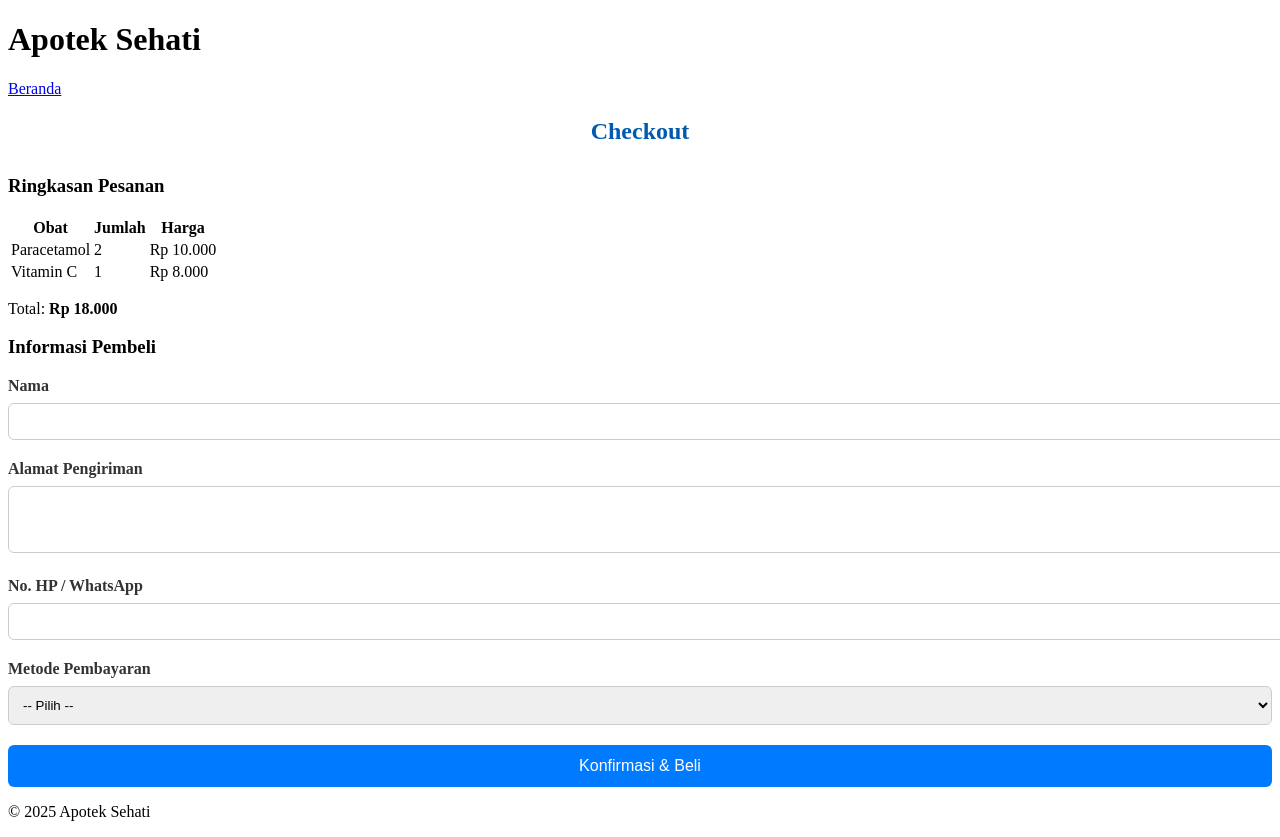
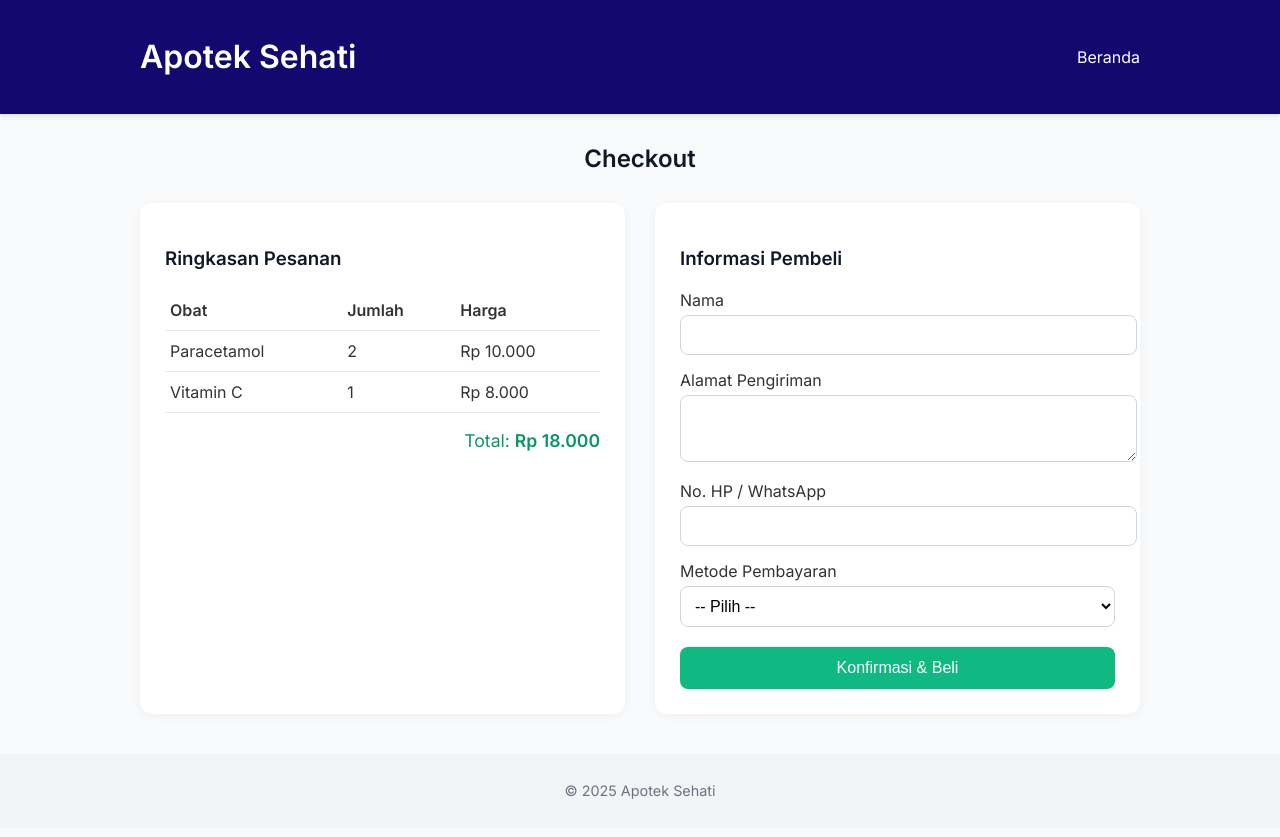
Before and after one commit to mahnafakmal/Apotik, a plain HTML site: page beli.html in a window 1280 px wide. Drawn offline with Linux system fonts and the light colour scheme.

Commit message:
Update beli.css
mengubah tampilan css beli

```diff
--- a/beli.css
+++ b/beli.css
@@ -1,67 +1,122 @@
-<style>
 body {
-      font-family: Arial, sans-serif;
-      background-color: #dceeff;
   margin: 0;
-      padding: 0;
+  font-family: 'Inter', sans-serif;
+  background-color: #f9fafb;
+  color: #333;
 }
-    .container {
-      max-width: 600px;
-      margin: 40px auto;
-      background-color: #ffffff;
-      padding: 30px;
-      border-radius: 12px;
-      box-shadow: 0 0 10px rgba(0,0,0,0.1);
+
+header {
+  background-color: #12086e;
+  padding: 1em 0;
+  color: white;
+  box-shadow: 0 2px 4px rgba(0,0,0,0.1);
 }
+
+.header-container {
+  max-width: 1000px;
+  margin: 0 auto;
+  display: flex;
+  justify-content: space-between;
+  align-items: center;
+  padding: 0 20px;
+}
+
+nav a {
+  color: white;
+  margin-left: 20px;
+  text-decoration: none;
+  font-weight: 500;
+}
+
+.main-container {
+  max-width: 1000px;
+  margin: 30px auto;
+  padding: 0 20px;
+}
+
 h2 {
   text-align: center;
-      color: #005baf;
   margin-bottom: 30px;
+  color: #111827;
 }
-    label {
+
+.checkout-grid {
+  display: grid;
+  grid-template-columns: 1fr 1fr;
+  gap: 30px;
+  flex-wrap: wrap;
+}
+
+.card {
+  background: white;
+  padding: 25px;
+  border-radius: 12px;
+  box-shadow: 0 2px 10px rgba(0,0,0,0.05);
+}
+
+.card h3 {
+  margin-bottom: 20px;
+  color: #0f172a;
+}
+
+table {
+  width: 100%;
+  border-collapse: collapse;
+  margin-bottom: 15px;
+}
+
+th, td {
+  padding: 10px 5px;
+  text-align: left;
+  border-bottom: 1px solid #e5e7eb;
+}
+
+.total {
+  font-size: 1.1em;
+  text-align: right;
+  color: #059669;
+}
+
+form label {
   display: block;
-      margin-bottom: 8px;
-      font-weight: bold;
-      color: #333;
+  margin-top: 15px;
+  margin-bottom: 5px;
+  font-weight: 500;
 }
-    input, select, textarea {
+
+form input,
+form textarea,
+form select {
   width: 100%;
   padding: 10px;
-      margin-bottom: 20px;
-      border: 1px solid #ccc;
-      border-radius: 6px;
+  border: 1px solid #d1d5db;
+  border-radius: 8px;
+  font-size: 1em;
+  background: #fff;
 }
-    button {
+
+.btn {
+  margin-top: 20px;
   width: 100%;
   padding: 12px;
-      background-color: #007bff;
+  background-color: #10b981;
   color: white;
   border: none;
-      border-radius: 6px;
-      font-size: 16px;
+  border-radius: 8px;
+  font-size: 1em;
   cursor: pointer;
+  transition: background 0.3s ease;
 }
-    button:hover {
-      background-color: #0056b3;
+
+.btn:hover {
+  background-color: #059669;
 }
-    .footer {
+
+footer {
   text-align: center;
-      margin-top: 20px;
-      color: #666;
-      font-size: 14px;
+  padding: 1em;
+  background: #f3f4f6;
+  margin-top: 40px;
+  font-size: 0.9em;
+  color: #6b7280;
 }
-  </style>
-</head>
-<body>
-
-  <div class="container">
-    <h2>Formulir Pembelian Obat</h2>
-    <form action="konfirmasi.html" method="get">
-      <label for="nama">Nama Lengkap</label>
-      <input type="text" id="nama" name="nama" required>
-
-      <label for="alamat">Alamat Pengiriman</label>
-      <textarea id="alamat" name="alamat" rows="3" required></textarea>
-
-      <label for="obat">Nama Obat</label>
-      <sel
```
Lines whose indentation alone changed are shown as unchanged.
